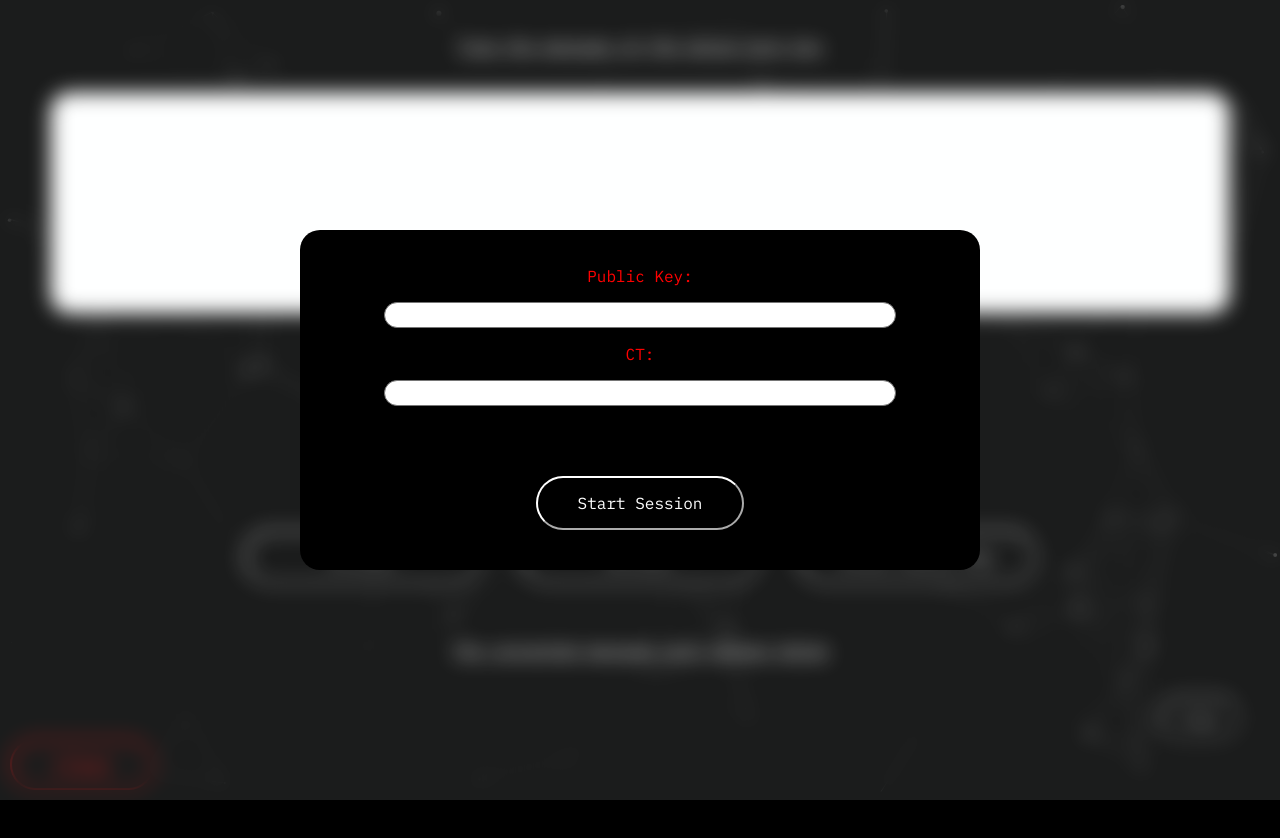
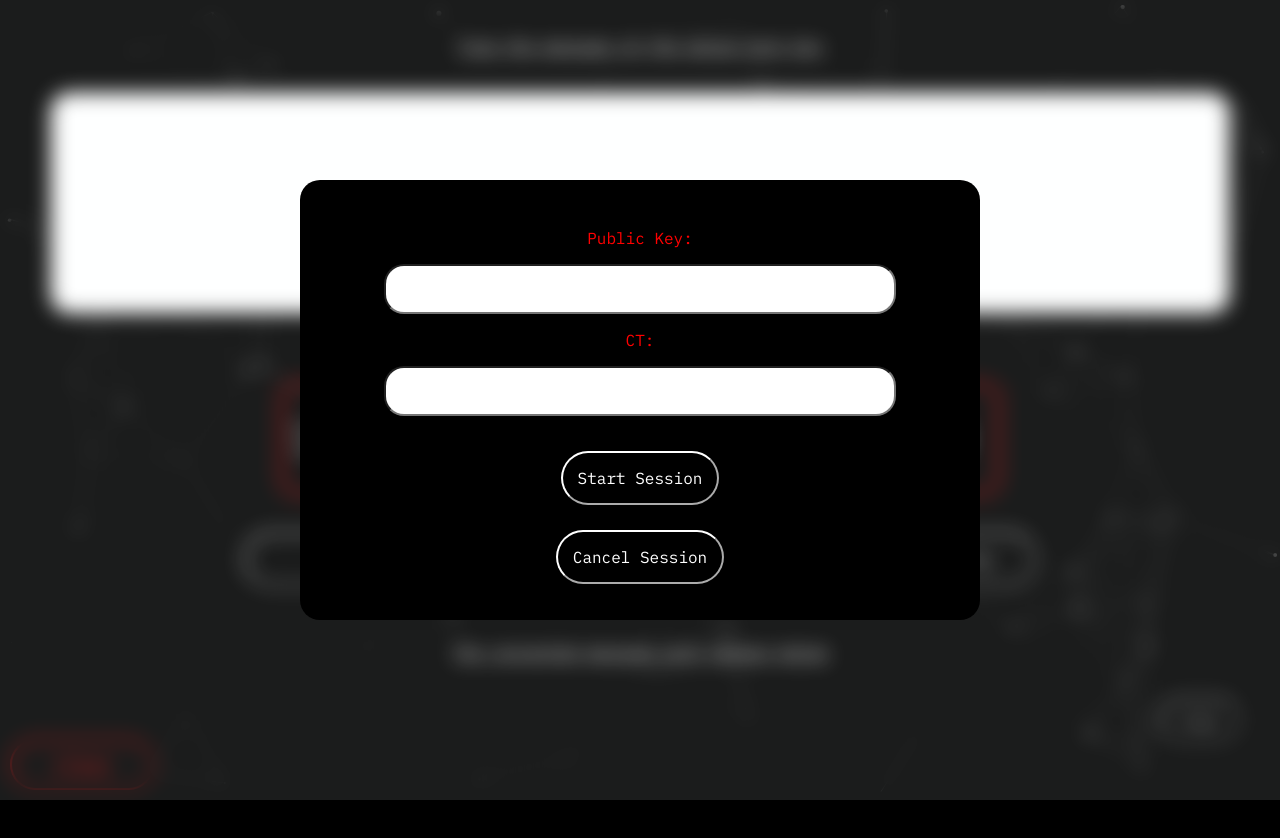
Before and after one commit to ranujaLakdiw/encrypter, a website: page index.html in a window 1280 px wide. Both pictures are taken after a click on the button "Enter Public Key". Drawn offline with nearby package versions, Linux system fonts and the light colour scheme; animation ran at ten frames a second.

Commit message:
Fix, password visibility error and password notifications

```diff
--- a/app.js
+++ b/app.js
@@ -160,8 +160,7 @@ const decrypt = () => {
     let msg = document.querySelector('#text').value;
     let pass = document.querySelector('#pass').value;
     if (pass == '') {
-        decryptAD();
-        return;
+        if(session) decryptAD();
     }
     reset_pqc();
     let msg_li = msg.split('U');
@@ -184,6 +183,9 @@ const decrypt = () => {
                 animateResult();
             }
             out = CryptoJS.AES.decrypt(out, pass).toString(CryptoJS.enc.Utf8);
+            if(out=" ") {
+                alertMsg("Invalid password mate !", "You frogot it didn't you （︶^︶）");
+            }
             result.innerHTML = out;
             textAreaResize();
             c_btn.innerHTML = "copy";
@@ -325,6 +327,9 @@ const decrytpAD_2 = async () => {
                 animateResult();
             }
             let out = CryptoJS.AES.decrypt(de, secret).toString(CryptoJS.enc.Utf8);
+            if(out=" ") {
+                alertMsg("Invalid public key mate !", "You copied something else didn't you");
+            }
             result.innerHTML = out;
             textAreaResize();
             c_btn.innerHTML = "copy";
@@ -340,14 +345,15 @@ const decrytpAD_2 = async () => {
 
 const decryptAD = async () => {
     let alert = document.getElementById("alert-pub-key");
-    let alert_btn = document.querySelector('#alert-pub-key button');
+    let alert_start_btn = document.querySelector('#start-session');
+    let alert_cancel_btn = document.querySelector('#cancel-session');
     let pub_key = document.getElementById("pub-key");
     let ct_key = document.getElementById("ct");
 
     if (!session) {
         let btn_click = async () => {
             alert.classList.remove('appear');
-            alert_btn.removeEventListener('click', btn_click);
+            alert_start_btn.removeEventListener('click', btn_click);
             if (pub_key.value == '' || ct_key.value == '') {
                 alertMsg("Error...", "you are missing entries!");
                 return
@@ -362,8 +368,13 @@ const decryptAD = async () => {
             session = true;
             decrytpAD_2();
         }
+        let btn_cancel_click = async () => {
+            alert.classList.remove('appear');
+            alert_cancel_btn.addEventListener('click', btn_cancel_click);
+        }
         alert.classList.add('appear');
-        alert_btn.addEventListener('click', btn_click);
+        alert_start_btn.addEventListener('click', btn_click);
+        alert_cancel_btn.addEventListener('click', btn_cancel_click);
     } else {
         console.log("session online");
         decrytpAD_2();
--- a/index.html
+++ b/index.html
@@ -33,11 +33,12 @@
         <div class="alert-box">
             <div class="body">
                 <p class="body_1">Public Key:</p>
-                <textarea id="pub-key" rows="1" cols="5"></textarea>
+                <input type="password" id="pub-key"/>
                 <p class="body_2">CT:</p>
-                <textarea id="ct" rows="1" cols="5"></textarea>
+                <input type="password" id="ct"/>
             </div>
-            <button>Start Session</button>
+            <button id="start-session">Start Session</button>
+            <button id="cancel-session">Cancel Session</button>
         </div>
     </div>
     <div class="App">
@@ -55,7 +56,7 @@
                 <p>
                     Enter an password here (or not for PQC key):
                 </p>
-                <textarea id='pass' rows="1" cols="5" onkeyup="change_color()"></textarea>
+                <input id='pass' onkeyup="change_color()" type="password"/>
             </div>
             <div class='buttons'>
                 <button onclick="encrypt()">Encrypt</button>
--- a/style.css
+++ b/style.css
@@ -77,13 +77,27 @@ textarea {
     color: red;
 }
 
+#alert-pub-key .alert-box {
+    justify-content: center;
+}
+
 #alert-pub-key .alert-box .body{
     width: 100%;
 }
 
-#alert-pub-key textarea {
+#alert-pub-key input {
     border-radius: 20px;
     width: 80%;
+    height: 50px;
+}
+
+#alert-pub-key button {
+    padding: 15px;
+    margin-bottom: 5px;
+}
+
+#start-session {
+    margin-top: 35px !important;
 }
 
 .appear {
@@ -101,6 +115,10 @@ textarea {
     justify-content: space-between;
     align-items: center;
     padding: 20px;
+}
+
+#alert-pub-key .alert-box {
+    height: 400px;
 }
 
 #alert .head,
@@ -216,6 +234,10 @@ button:active {
 
 #pass {
     width: 50%;
+    height: 100%;
+    margin: 20px;
+    border-radius: 20px;
+    padding: 10px;
 }
 
 #result {
```
